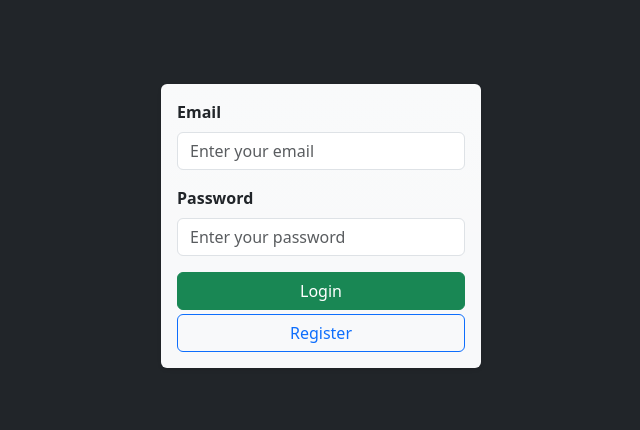
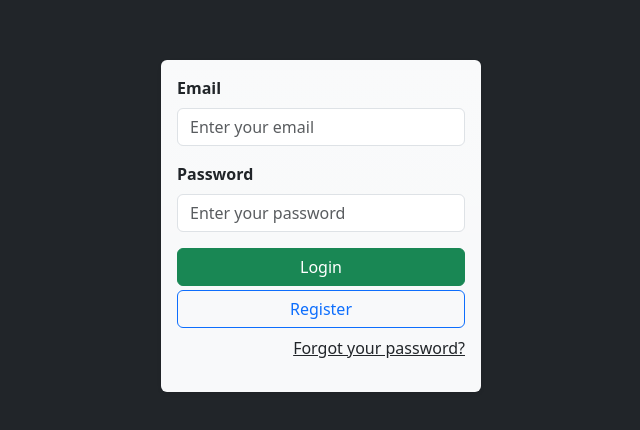
Before and after one commit to NipunChamika/reactjs_user_management, a React (Vite) app: page / in a window 1280 px wide. Shown: the part 174-604 px from the top of the page, without its empty margins (319-959 px from the left). Built offline with nearby package versions, Linux system fonts and the light colour scheme.

Commit message:
Implement ResetPassword Component

```diff
--- a/src/components/LoginUser.tsx
+++ b/src/components/LoginUser.tsx
@@ -6,6 +6,7 @@ import { loginSchema } from "./validation/validation";
 import axios from "axios";
 import { useContext } from "react";
 import { UserContext } from "../context";
+import ResetPassword from "./ResetPassword";
 
 type LoginFormData = z.infer<typeof loginSchema>;
 
@@ -114,6 +115,7 @@ const LoginUser = ({}: Props) => {
           >
             Register
           </button>
+          <ResetPassword />
         </div>
       </div>
     </>
--- /dev/null
+++ b/src/components/ResetPassword.tsx
@@ -0,0 +1,25 @@
+import { useContext } from "react";
+import { UserContext } from "../context";
+
+const ResetPassword = () => {
+  const userContext = useContext(UserContext);
+
+  if (userContext === undefined) {
+    console.log("UserContext not available.");
+    return null;
+  }
+
+  const {} = userContext;
+
+  return (
+    <>
+      <div className="d-flex">
+        <p className="ms-auto px-0 link-underline-secondary pt-2">
+          <u>Forgot your password?</u>
+        </p>
+      </div>
+    </>
+  );
+};
+
+export default ResetPassword;
```
